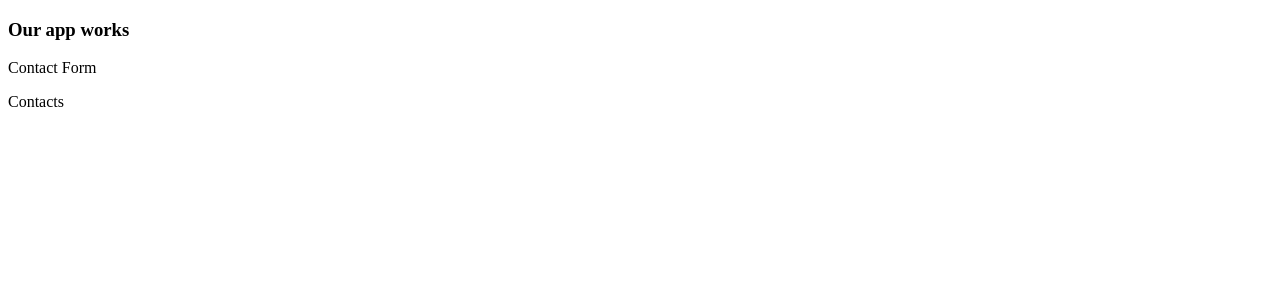
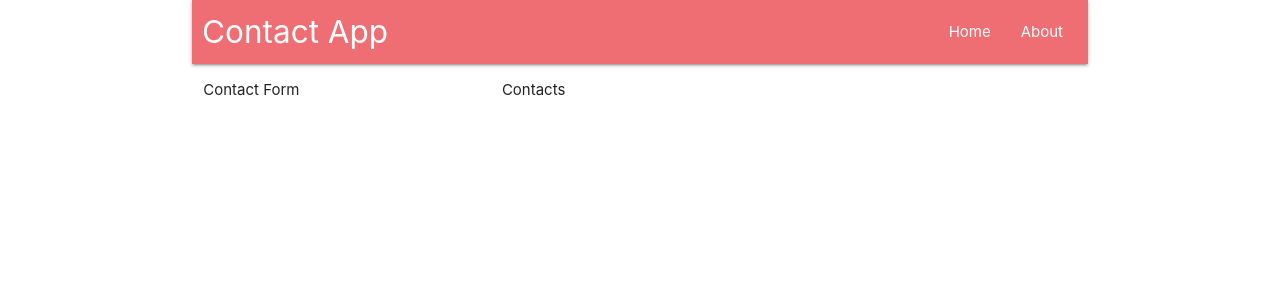
Before and after one commit to bipon68/react-practice, a React (Vite) app: page / in a window 1280 px wide. Shown: the top 300 px of the page. Built offline with nearby package versions, Linux system fonts and the light colour scheme.

Commit message:
#2 Materialize added

```diff
--- a/index.html
+++ b/index.html
@@ -4,6 +4,14 @@
     <meta charset="UTF-8">
     <meta name="viewport" content="width=device-width, initial-scale=1.0">
     <title>React Practice </title>
+    <!-- Compiled and minified CSS -->
+    <link rel="stylesheet" href="https://cdnjs.cloudflare.com/ajax/libs/materialize/1.0.0/css/materialize.min.css">
+
+    <style>
+        .spacing{
+            padding: 0 10px;
+        }
+    </style>
 </head>
 <body>
 
@@ -11,9 +19,11 @@
 
 
 
-
+<!-- Compiled and minified JavaScript -->
+<script src="https://cdnjs.cloudflare.com/ajax/libs/materialize/1.0.0/js/materialize.min.js"></script>
     <!-- <script  src="https://unpkg.com/react@16/umd/react.development.js"></script>
     <script  src="https://unpkg.com/react-dom@16/umd/react-dom.development.js"></script> -->
     <script src="src/index.js"></script>
+
 </body>
 </html>
--- a/src/components/App.js
+++ b/src/components/App.js
@@ -3,7 +3,7 @@ import ReactDOM from "react-dom";
 // import Example from './Example';
 // import Parent from './Parent';
 // import Friends from './Friends';
-
+import Header from "./Header";
 import Contacts from "./Contacts";
 import ContactForm from "./ContactForm";
 
@@ -17,11 +17,15 @@ console.log("ReactDOM : ", ReactDOM);
 class App extends Component {
   render(){
     return(
-      <React.Fragment>
-          <h3>Our app works</h3>
-          <ContactForm />
-          <Contacts />
-      </React.Fragment>
+      <div className="container">
+          <Header />
+          <div className="row">
+          <div class="col s4"><ContactForm /></div>
+          <div class="col s8"><Contacts /></div>
+          </div>
+
+
+      </div>
       // <Counter count={10} />
     )
   }
--- /dev/null
+++ b/src/components/Header.js
@@ -0,0 +1,21 @@
+import React, { Component } from 'react'
+
+class Header extends Component {
+    render() {
+        return (
+            <div>
+                <nav>
+                    <div className="nav-wrapper spacing">
+                        <a href="#" class="brand-logo">Contact App</a>
+                        <ul id="nav-mobile" class="right hide-on-med-and-down">
+                            <li><a href="#!">Home</a></li>
+                            <li><a href="#!">About</a></li>
+                        </ul>
+                    </div>
+                </nav>
+            </div>
+        )
+    }
+}
+
+export default Header;
```
